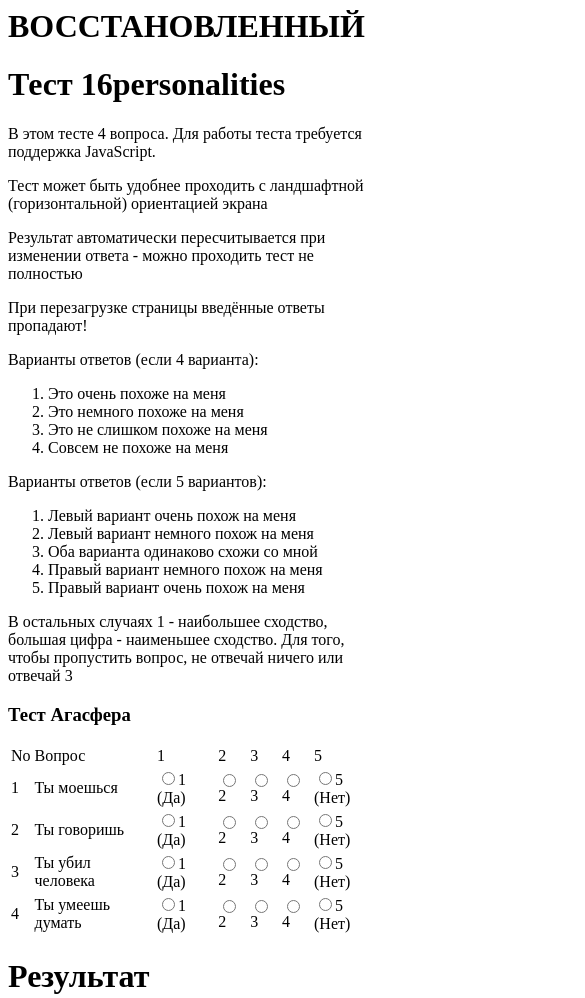
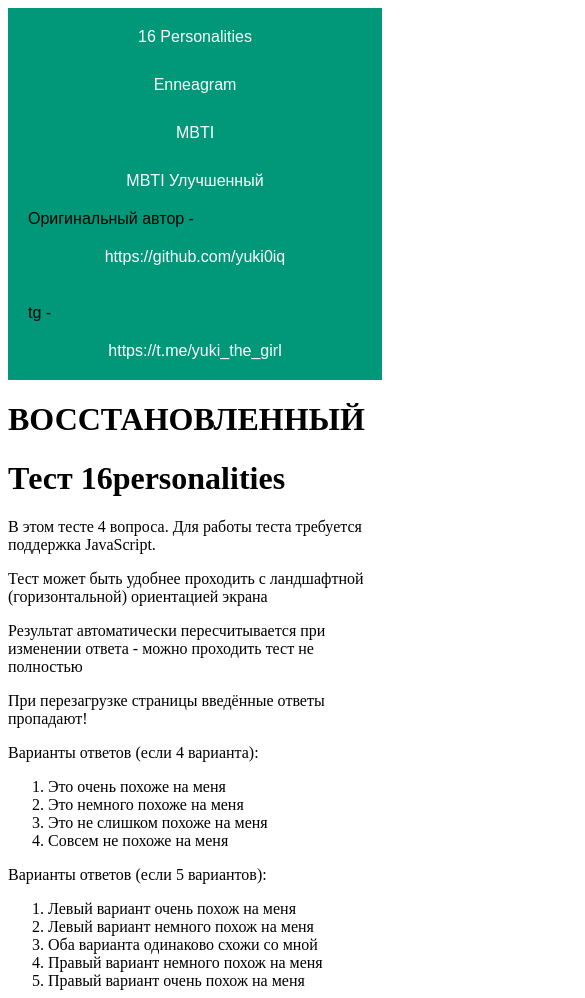
Before and after one commit to MaksimKochetkov/Y2KFF, a plain HTML site: page 16p.html in a window 390 px wide. Shown: the top 998 px of the page, 585 px wide, since content can reach past the window. Drawn offline with Linux system fonts and the light colour scheme.

Commit message:
Update 16p.html

```diff
--- a/16p.html
+++ b/16p.html
@@ -1,3 +1,183 @@
+<!DOCTYPE html>
+<html lang="ru">
+<head>
+  <meta charset="UTF-8">
+  <title>MBTI2</title>
+<style>
+  /* === Фиксированная шапка со ссылками === */
+.site-header {
+  background-color: #009879;
+  padding: 10px 20px;
+  font-family: Arial, sans-serif !important;
+  font-size: 16px !important;
+}
+
+.nav {
+  display: flex;
+  justify-content: center;
+  flex-wrap: wrap;
+  gap: 20px;
+}
+
+.nav a {
+  color: #fff !important;
+  text-decoration: none;
+  font-size: 16px !important;
+  padding: 8px 12px;
+  border-radius: 4px;
+  transition: background-color 0.3s ease;
+}
+
+.nav a:hover {
+  background-color: #007f66;
+}
+
+/* === Адаптация для мобильных устройств === */
+@media (max-width: 600px) {
+  .nav {
+    flex-direction: column;
+    align-items: stretch;
+    gap: 10px;
+  }
+
+  .nav a {
+    text-align: center;
+    padding: 10px;
+    font-size: 16px !important;
+  }
+}
+
+  /* === Железобетонный сброс и шрифт === */
+  table, thead, tbody, tfoot, tr, th, td,
+  table * {
+    font-family: Arial, sans-serif !important;
+    font-size: 16px !important;
+    line-height: 1.4 !important;
+    font-weight: normal !important;
+    font-style: normal !important;
+    text-transform: none !important;
+    letter-spacing: normal !important;
+    word-spacing: normal !important;
+    color: #222 !important;
+  }
+
+  table button,
+  table input,
+  table select,
+  table textarea,
+  table span,
+  table a {
+    font-size: 16px !important;
+    font-family: Arial, sans-serif !important;
+    line-height: 1.4 !important;
+  }
+
+  html {
+    -webkit-text-size-adjust: none !important;
+    -ms-text-size-adjust: none !important;
+    text-size-adjust: none !important;
+  }
+
+  /* === Внешний вид таблицы как таблицы === */
+  table {
+    width: 100%;
+    border-collapse: collapse !important;
+    border-spacing: 0 !important;
+    margin: 20px 0;
+    background-color: #fff;
+  }
+
+  table th,
+  table td {
+    border: 1px solid #ccc !important;
+    padding: 10px 14px !important;
+    text-align: left;
+    background-color: #fff !important;
+  }
+
+  /* === Зебра: чередование строк === */
+  table tbody tr:nth-child(even) td {
+    background-color: #f9f9f9 !important;
+  }
+
+  /* === Hover-эффект === */
+  table tbody tr:hover td {
+    background-color: #eef6ff !important;
+  }
+
+  /* === Заголовок таблицы === */
+  table thead th {
+    background-color: #009879 !important;
+    color: white !important;
+    font-weight: bold !important;
+    text-align: left !important;
+  }
+
+  /* === Специально: 8-й столбец (если нужен другой стиль) === */
+  table th:nth-child(8),
+  table td:nth-child(8) {
+    font-size: 16px !important;
+  }
+
+  /* === Адаптация: структура в мобиле, но шрифт НЕ меняется === */
+  @media (max-width: 480px) {
+    table,
+    thead,
+    tbody,
+    tfoot,
+    th,
+    td,
+    tr {
+      display: block !important;
+      width: 100% !important;
+    }
+
+    thead {
+      display: none !important;
+    }
+
+    tbody tr {
+      margin-bottom: 1.5em;
+      border: 1px solid #ccc !important;
+      border-radius: 8px;
+      padding: 10px;
+      background-color: #fff !important;
+    }
+
+    tbody td {
+      padding-left: 50% !important;
+      position: relative !important;
+      border: none !important;
+      border-bottom: 1px solid #eee !important;
+      background-color: transparent !important;
+    }
+
+    tbody td::before {
+      content: attr(data-label);
+      position: absolute;
+      top: 12px;
+      left: 15px;
+      width: 45%;
+      padding-right: 10px;
+      font-weight: bold !important;
+      color: #333 !important;
+      font-size: 16px !important;
+      white-space: nowrap;
+    }
+  }
+</style>
+</head>
+  <header class="site-header">
+  <nav class="nav">
+    <a href="16p.html">16 Personalities</a>
+    <a href="ennea.html">Enneagram</a>
+    <a href="mbti.html">MBTI</a>
+    <a href="index.html">MBTI Улучшенный</a>
+    Оригинальный автор - <a href="https://github.com/yuki0iq">https://github.com/yuki0iq</a> <br>
+    tg - <a href="https://t.me/yuki_the_girl">https://t.me/yuki_the_girl</a>
+  </nav>
+</header>
+
 <h1>ВОССТАНОВЛЕННЫЙ</h1>
 <h1>Тест 16personalities</h1>
 
```
